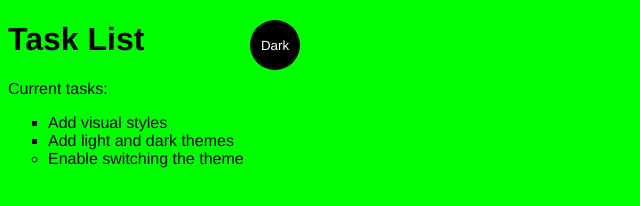
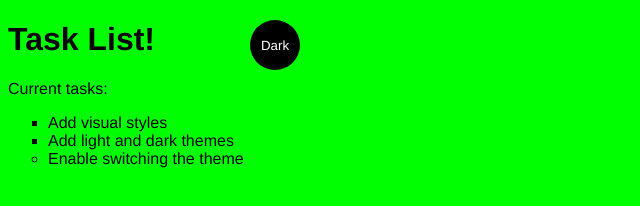
Before and after one commit to jordanrogus/Basic-Webpage, a plain HTML site: page index.html in a window 1280 px wide. Shown: the full height of the page, 0-640 px from the left. Drawn offline with Linux system fonts and the light colour scheme.

Commit message:
Commit on Main

```diff
--- a/index.html
+++ b/index.html
@@ -8,7 +8,7 @@
 </head>
 
 <body class="light-theme">
-    <h1>Task List</h1>
+    <h1>Task List!</h1>
     <p id="msg">Current tasks:</p>
     <ul>
         <li class="list">Add visual styles</li>
```
